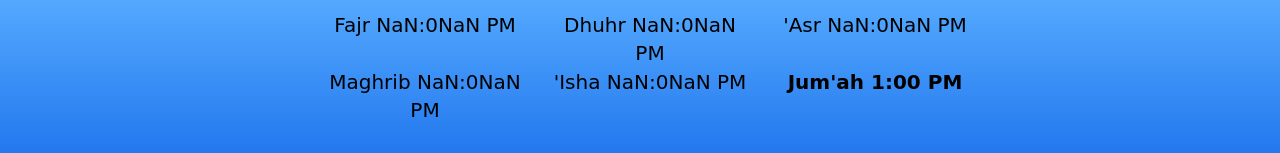
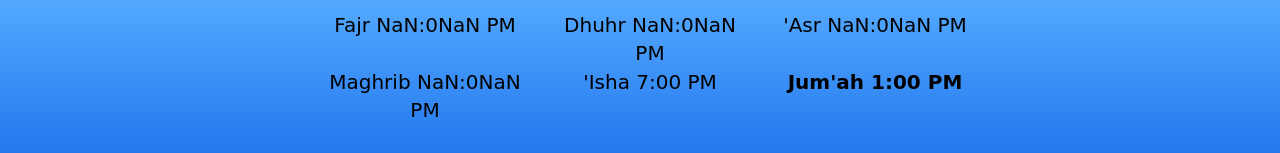
Before and after one commit to DeenDisplays/legacy, a plain HTML site: page rahmah/index.html in a window 1280 px wide. Shown: the part 644-797 px from the top of the page. Drawn offline with nearby package versions, Linux system fonts and the light colour scheme; no server answers; a web font is replaced by a local one.

Commit message:
rahmah fixing isha time

```diff
--- a/rahmah/index.html
+++ b/rahmah/index.html
@@ -55,7 +55,7 @@
           </div>
           <div class="col-xs-4" id="isha">
             <span class="title">'Isha</span>
-            <span class="title" id="ishaTime"></span>
+            <span class="title" id="ishaTimeFixed">7:00 PM</span>
           </div>
           <div class="col-xs-4" id="jumah">
             <strong>
```
Also changed, not shown: rahmah/vertical.html (+1 -1 lines).
